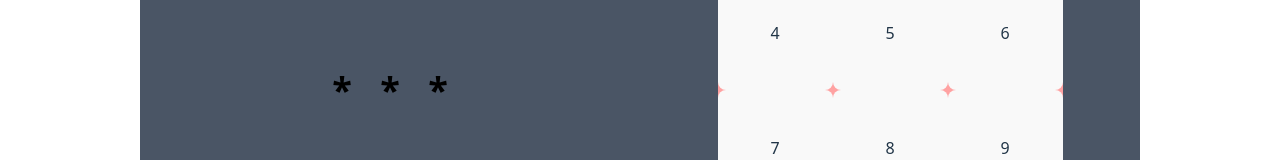
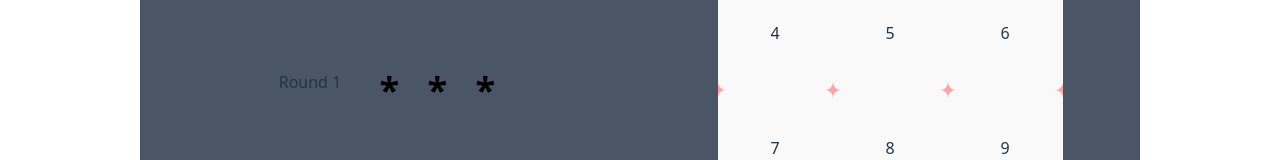
Before and after one commit to adnan-sujak/safecracker, a React (Vite) app: page / in a window 1280 px wide. Shown: the part 356-516 px from the top of the page. Built offline with nearby package versions, Linux system fonts and the light colour scheme.

Commit message:
Added round state and helpPin function

```diff
--- a/components/PinInput.tsx
+++ b/components/PinInput.tsx
@@ -1,21 +1,57 @@
 import React from "react";
-import { useState } from "react";
-
+import { useState, useEffect } from "react";
 
 export default function PinInput() {
+  function generatePin() {
+  return String(Math.floor(Math.random() * 1000)).padStart(3, "0");
+}
 
-  function generatePin() {
-    return Math.floor(Math.random() * 900) + 100;
-  }
 
   const PIN_LEN = 3;
   const [guess, setGuess] = useState<number[]>([]);
   const [pin, setPin] = useState(() => generatePin());
+  const [round, setRound] =useState<number>(1);
+
+  const guessStr = guess.join("");
+  const isComplete = guess.length === PIN_LEN;
+  const isCorrect = isComplete && guessStr === pin;
+
+  function helpPin() {
+    if (!isComplete) return "";
+    if (isCorrect) return "Correct! Next round";
+    if (guessStr > pin) return "Too high!";
+    return "Too low!";
+  }
+
+  useEffect(() => {
+    if (isCorrect) {
+      setRound((r) => r + 1);
+
+      const timeout = setTimeout(() => {
+        setGuess([]);
+        setPin(generatePin());
+      }, 800);
+
+      return () => clearTimeout(timeout);
+    }
+  }, [isCorrect]);
+
+
+
+  console.log(pin);
+
 
 
   return (
     <div className="grid grid-cols-2 place-items-center h-125 w-250 bg-gray-600 rounded-4xl ">
       <div className="flex gap-4">
+        <div>
+          <h2>Round {round}</h2>
+        </div>
+        <div>
+          <p>{helpPin()}</p>
+        </div>
+
         {Array.from({ length: PIN_LEN }).map((_, i) => (
           <p
             key={i}
```
